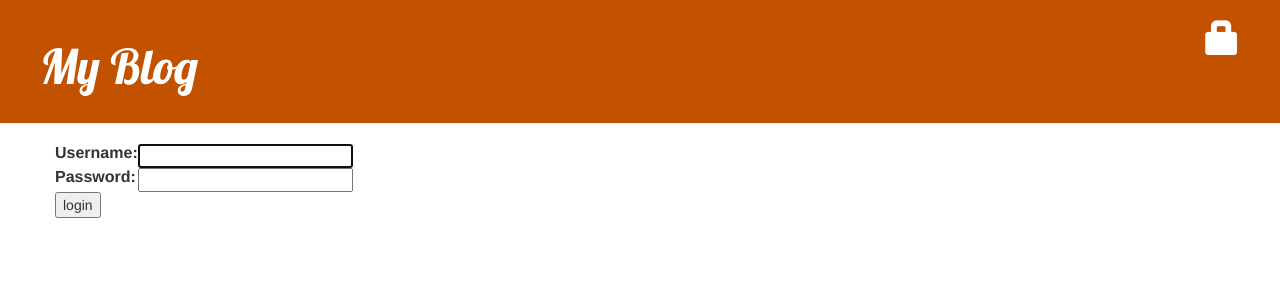
After one commit to ravinduf/mysite, a Django app: page /accounts/login in a window 1280 px wide. The commit adds this page. Shown: the top 300 px of the page. Run offline with Django 3.2, Linux system fonts and the light colour scheme; some libraries are stand-ins or nearby versions.

Commit message:
added login and logout options

```diff
--- a/blog/templates/blog/base.html
+++ b/blog/templates/blog/base.html
@@ -13,6 +13,9 @@
                 {% if user.is_authenticated %}
                     <a href="{% url 'post_new' %}" class="top-menu"><span class="glyphicon glyphicon-plus"></span></a>
                     <a href="{% url 'post_draft_list' %}" class="top-menu"><span class="glyphicon glyphicon-edit"></span></a>
+                    <p class="top-menu">Hello {{ user.username }} <small>(<a href="{% url 'logout' %}">Log out</a>)</small></p>
+                {% else %}
+                    <a href="{% url 'login' %}" class="top-menu"><span class="glyphicon glyphicon-lock"></span></a>
                 {% endif %}
                 <h1><a href="/">My Blog</a></h1>
             </div>
--- /dev/null
+++ b/blog/templates/registration/login.html
@@ -0,0 +1,24 @@
+{% extends "blog/base.html" %}
+
+{% block content %}
+    {% if form.errors %}
+        <p>Your username and password didn't match. Please try again</p>
+    {% endif %}
+
+    <form method="post" action="{% url 'login' %}">
+    {% csrf_token %}
+        <table>
+            <tr>
+                <td>{{ form.username.label_tag }}</td>
+                <td>{{ form.username }}</td>
+            </tr>
+            <tr>
+                <td>{{ form.password.label_tag }}</td>
+                <td>{{ form.password }}</td>
+            </tr>
+        </table>
+
+        <input type="submit" value="login" />
+        <input type="hidden" name="next" value="{{ next }}" />
+    </form>
+{% endblock %}
--- a/mysite/settings.py
+++ b/mysite/settings.py
@@ -120,3 +120,5 @@ USE_TZ = True
 
 STATIC_URL = '/static/'
 STATIC_ROOT = os.path.join(BASE_DIR, 'static')
+
+LOGIN_REDIRECT_URL = '/'
--- a/mysite/urls.py
+++ b/mysite/urls.py
@@ -16,7 +16,11 @@ Including another URLconf
 from django.contrib import admin
 from django.urls import path,include
 
+from django.contrib.auth import views
+
 urlpatterns = [
     path('admin/', admin.site.urls),
+    path('accounts/login', views.LoginView.as_view(), name='login'),
+    path('accounts/logout/', views.LogoutView.as_view(next_page='/'), name='logout'),
     path('',include('blog.urls')),
 ]
```
